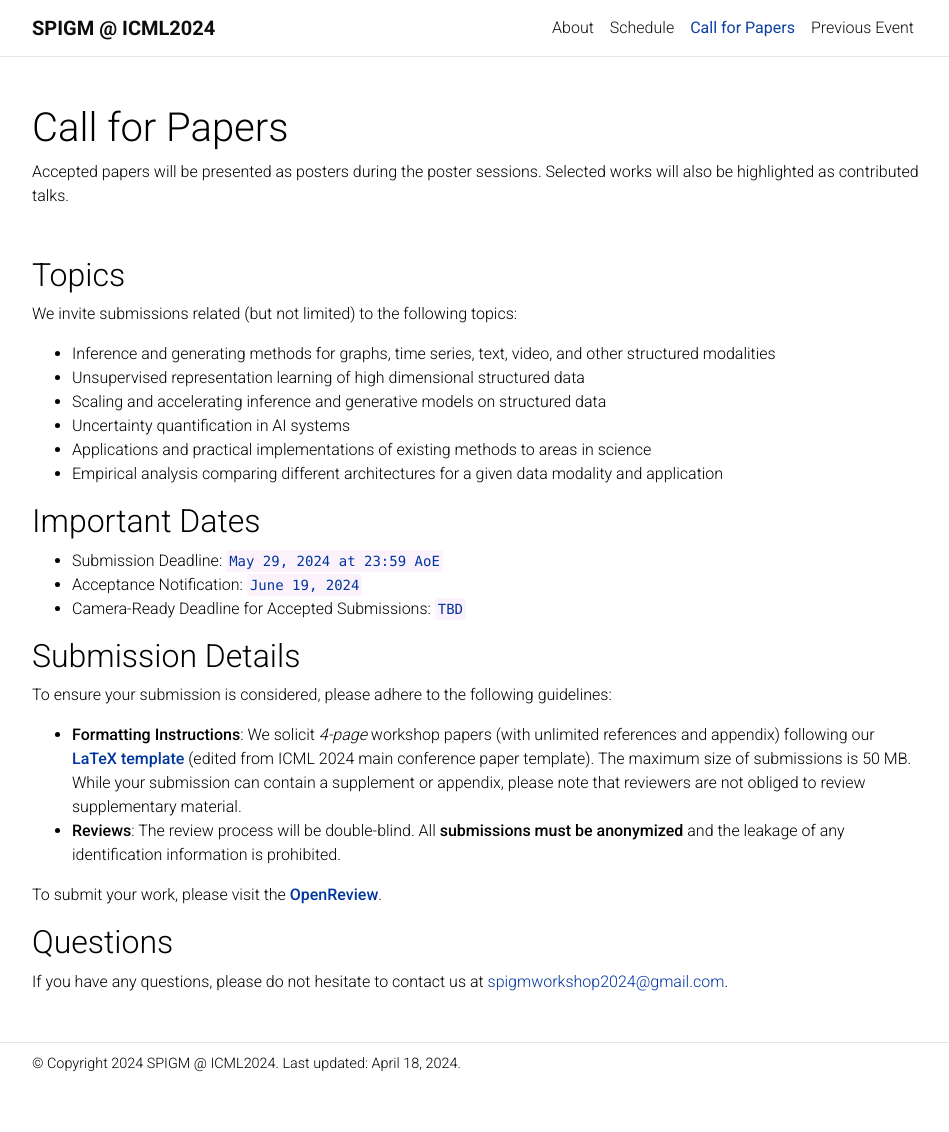
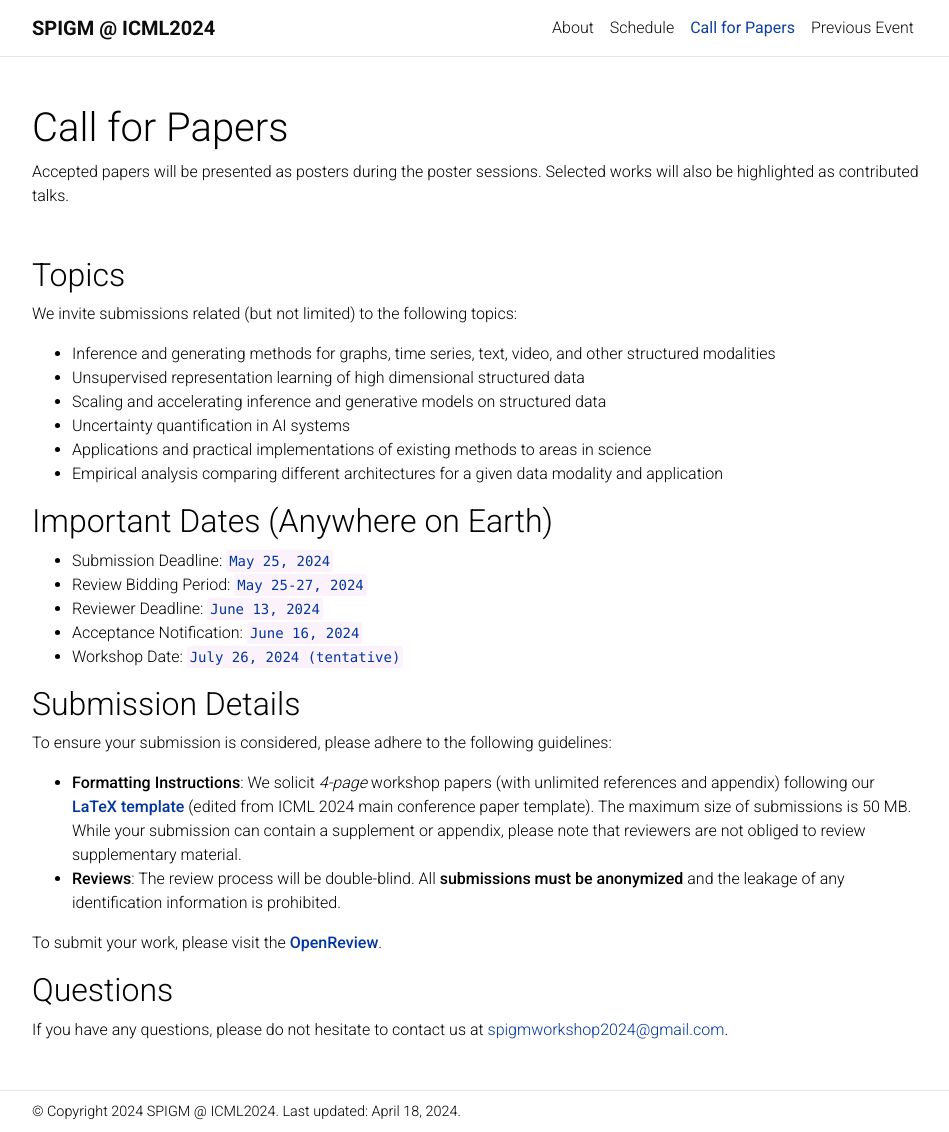
Before and after one commit to spigmworkshopv3/spigmworkshopv3.github.io, a Jekyll site: the page built from _pages/call.md, in a window 1280 px wide and 1132 px high. Shown: the whole window, without its empty margins (163-1112 px from the left). Built offline with Jekyll 4.4.1, drawn with Linux system fonts in a browser that asks for light colours; comment, search, counter and statistics services are not loaded; a style sheet for code colours, icons or effects is not loaded.

Commit message:
update date

```diff
--- a/_pages/call.md
+++ b/_pages/call.md
@@ -20,11 +20,13 @@ We invite submissions related (but not limited) to the following topics:
 * Applications and practical implementations of existing methods to areas in science
 * Empirical analysis comparing different architectures for a given data modality and application
 
-## Important Dates
+## Important Dates (Anywhere on Earth)
 
-*   Submission Deadline: `May 29, 2024 at 23:59 AoE`
-*   Acceptance Notification: `June 19, 2024`
-*   Camera-Ready Deadline for Accepted Submissions: `TBD`
+*   Submission Deadline: `May 25, 2024`
+*   Review Bidding Period: `May 25-27, 2024`
+*   Reviewer Deadline: `June 13, 2024`
+*   Acceptance Notification: `June 16, 2024`
+*   Workshop Date: `July 26, 2024 (tentative)`
 
 ## Submission Details
 
```
Also changed, not shown: _pages/schedule.md (+1 -1 lines).
